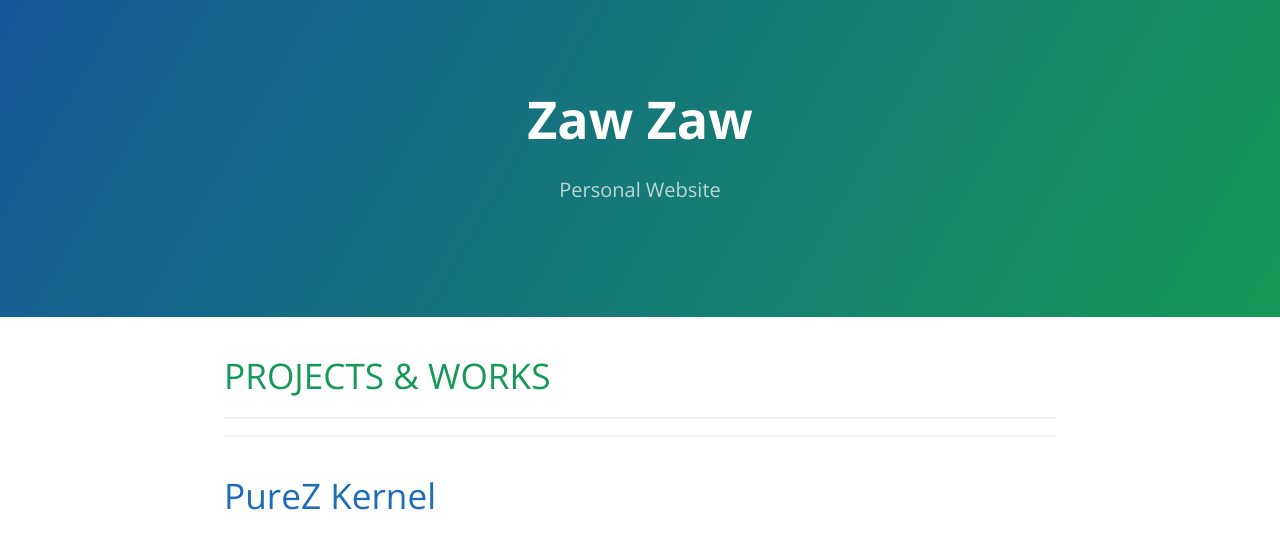
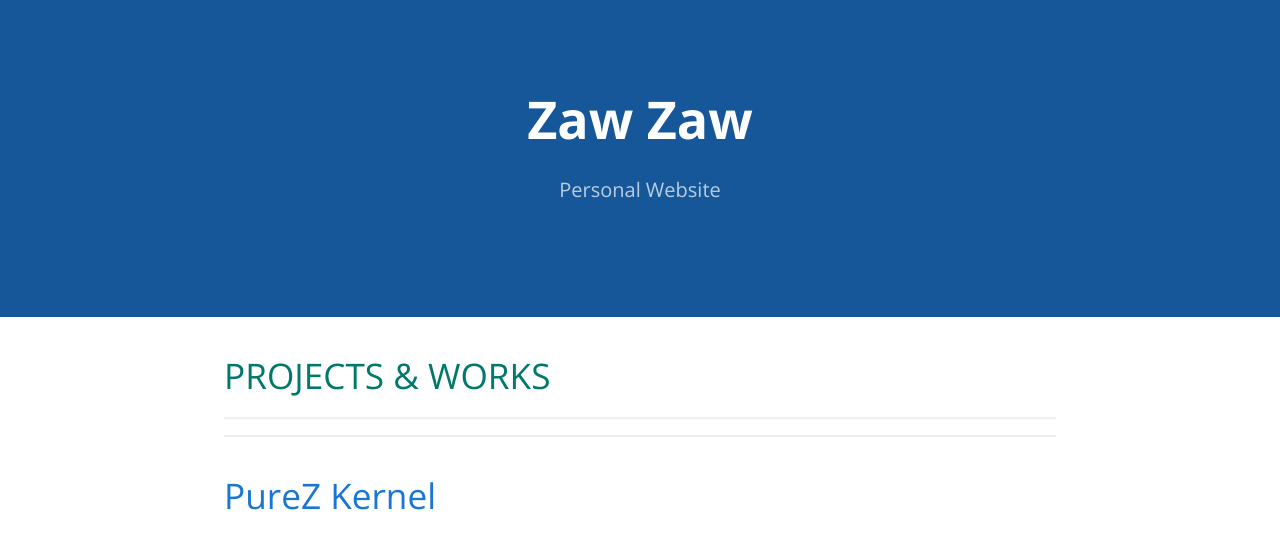
Before and after one commit to zawzaww/zawzaww.github.io, a Jekyll site: the page built from project.md, in a window 1280 px wide. Shown: the top 544 px of the page. Built offline with Jekyll 4.4.1, drawn with Linux system fonts in a browser that asks for light colours.

Commit message:
color variables: Update colors for body text, body link, heading text and header bg
Signed-off-by: Zaw Zaw <mczawzaw12@outlook.com>

```diff
--- a/_sass/variables.scss
+++ b/_sass/variables.scss
@@ -2,16 +2,16 @@
 $large-breakpoint: 64em !default;
 $medium-breakpoint: 42em !default;
 
-// Headers
+// Headers Color
 $header-heading-color: #fff !default;
-$header-bg-color: #159957 !default;
+$header-bg-color: #155799 !default;
 $header-bg-color-secondary: #155799 !default;
 
-// Text
-$section-headings-color: #159957 !default;
-$body-text-color: #606c71 !default;
-$body-link-color: #1e6bb8 !default;
-$blockquote-text-color: #819198 !default;
+// Text Color
+$section-headings-color: #00796b !default;
+$body-text-color: #424242 !default;
+$body-link-color: #1976d2 !default;
+$blockquote-text-color: #567482 !default;
 
 // Code
 $code-bg-color: #f3f6fa !default;
```
